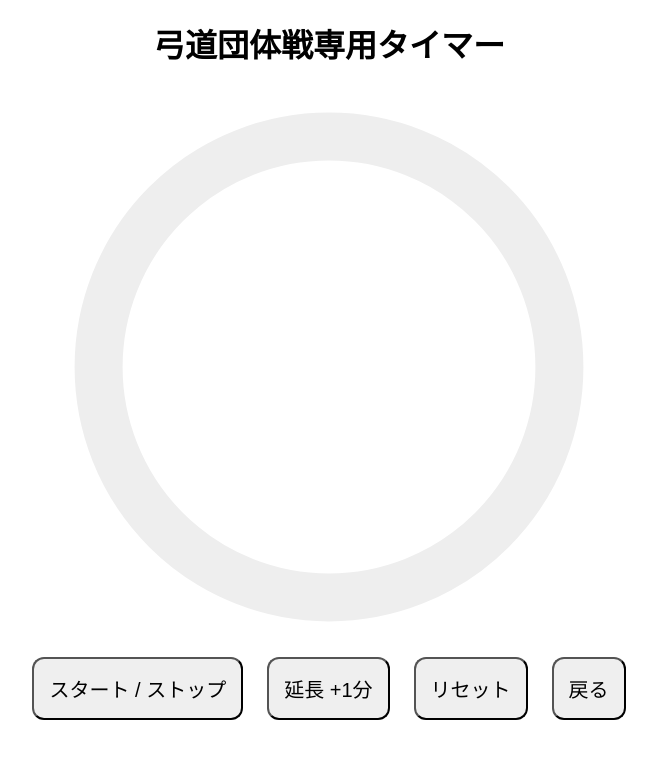
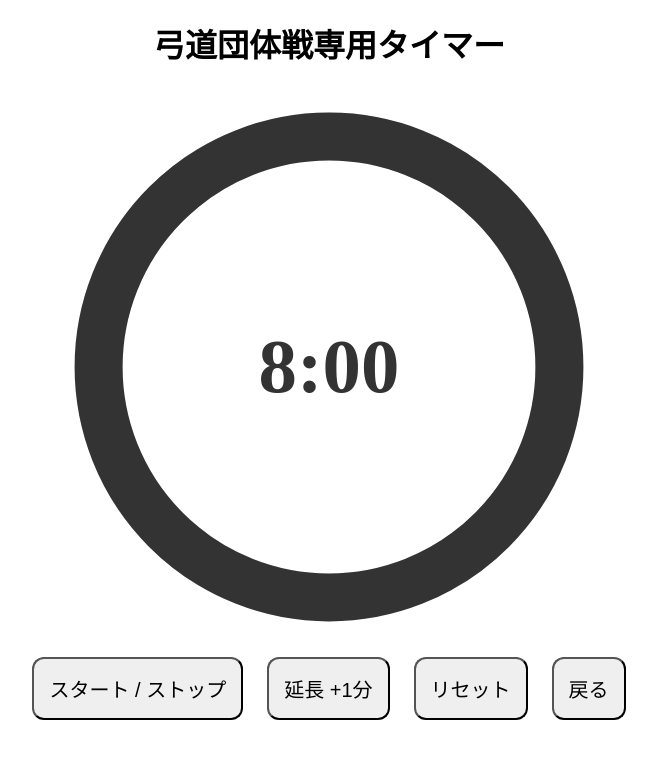
Before and after one commit to amstar1002-cmyk/Kyudo.timer, a plain HTML site: page index.html in a window 1280 px wide. Both pictures are taken after a click on the button "男子団体（8分）". Shown: the whole page, without its empty margins (311-968 px from the left). Drawn offline with Linux system fonts and the light colour scheme.

Commit message:
Update index.html

```diff
--- a/index.html
+++ b/index.html
@@ -8,7 +8,6 @@
 body {
   margin: 0;
   font-family: "Hiragino Mincho ProN", "Yu Mincho", serif;
-  background: #ffffff;
   text-align: center;
 }
 
@@ -27,6 +26,15 @@ h1 {
   touch-action: manipulation;
 }
 
+button {
+  touch-action: manipulation;
+  margin: 10px;
+  padding: 15px;
+  font-size: 20px;
+  border-radius: 12px;
+}
+
+/* タイマー */
 .timer-container {
   display: flex;
   justify-content: center;
@@ -34,14 +42,12 @@ h1 {
   height: 70vh;
 }
 
-/* 円 */
 .timer {
   position: relative;
   width: 45vw;
   max-width: 600px;
   height: 45vw;
   max-height: 600px;
-  margin: 20px;
 }
 
 svg {
@@ -71,19 +77,10 @@ circle {
 
 .notice {
   font-size: 2.5vw;
-  margin-top: 10px;
   height: 50px;
 }
 
-/* 操作ボタン */
-button {
-  margin: 10px;
-  padding: 15px;
-  font-size: 20px;
-  border-radius: 12px;
-  touch-action: manipulation;
-}
-
+/* UI */
 .hidden { display: none; }
 </style>
 </head>
@@ -98,26 +95,40 @@ button {
 </div>
 
 <div id="game" class="hidden">
-  <div class="timer-container" id="timers"></div>
+
+  <div class="timer-container">
+    <div class="timer">
+      <svg viewBox="0 0 300 300">
+        <circle class="bg" cx="150" cy="150" r="120"></circle>
+        <circle id="circle" class="progress" cx="150" cy="150" r="120"
+          stroke-dasharray="754" stroke-dashoffset="754"></circle>
+      </svg>
+
+      <div id="time" class="time-text"></div>
+      <div id="note" class="notice"></div>
+    </div>
+  </div>
 
   <button onclick="toggle()">スタート / ストップ</button>
-  <button id="extendBtn" onclick="extend()">延長 +1分</button>
+  <button onclick="extend()" id="extendBtn">延長 +1分</button>
   <button onclick="reset()">リセット</button>
   <button onclick="back()">戻る</button>
+
 </div>
 
 <script>
-let total, time;
+let total = 0;
+let time = 0;
+
 let running = false;
-let interval;
+let interval = null;
 
-let endTime;
+let endTime = 0;
 let extended = false;
 
 function startGame(sec) {
   total = sec;
   time = sec;
-  running = false;
   extended = false;
 
   document.getElementById("menu").classList.add("hidden");
@@ -127,17 +138,6 @@ function startGame(sec) {
 }
 
 function draw() {
-  document.getElementById("timers").innerHTML = `
-    <div class="timer">
-      <svg viewBox="0 0 300 300">
-        <circle class="bg" cx="150" cy="150" r="120"></circle>
-        <circle id="prog" class="progress" cx="150" cy="150" r="120"
-          stroke-dasharray="754" stroke-dashoffset="754"></circle>
-      </svg>
-      <div id="time" class="time-text"></div>
-      <div id="note" class="notice"></div>
-    </div>
-  `;
   update();
 }
 
@@ -166,12 +166,11 @@ function tick() {
   }
 }
 
-/* 🔥延長（男子・女子共通：＋1分加算） */
+/* 延長：＋60秒（男子・女子共通） */
 function extend() {
   if (!running || extended) return;
 
   extended = true;
-
   endTime += 60000;
   total += 60;
 
@@ -179,8 +178,8 @@ function extend() {
 }
 
 function format(t) {
-  let m = Math.floor(t / 60);
-  let s = t % 60;
+  const m = Math.floor(t / 60);
+  const s = t % 60;
   return `${m}:${s.toString().padStart(2,"0")}`;
 }
 
@@ -188,7 +187,7 @@ function getColor(t) {
   if (t === 0) return "#8B0000";
   if (t <= 30) return "#d97706";
   if (t <= 60) return "#1e3a8a";
-  return "#555";
+  return "#333";
 }
 
 function getNotice(t) {
@@ -199,9 +198,10 @@ function getNotice(t) {
 }
 
 function update() {
-  const circle = document.getElementById("prog");
-  const percent = 1 - (t / total);
-  const offset = 754 * (1 - (time / total));
+  const circle = document.getElementById("circle");
+
+  const percent = time / total;
+  const offset = 754 * (1 - percent);
 
   circle.style.strokeDashoffset = offset;
   circle.style.stroke = getColor(time);
@@ -218,6 +218,7 @@ function reset() {
   running = false;
   extended = false;
   clearInterval(interval);
+
   document.getElementById("extendBtn").style.background = "";
   draw();
 }
```
